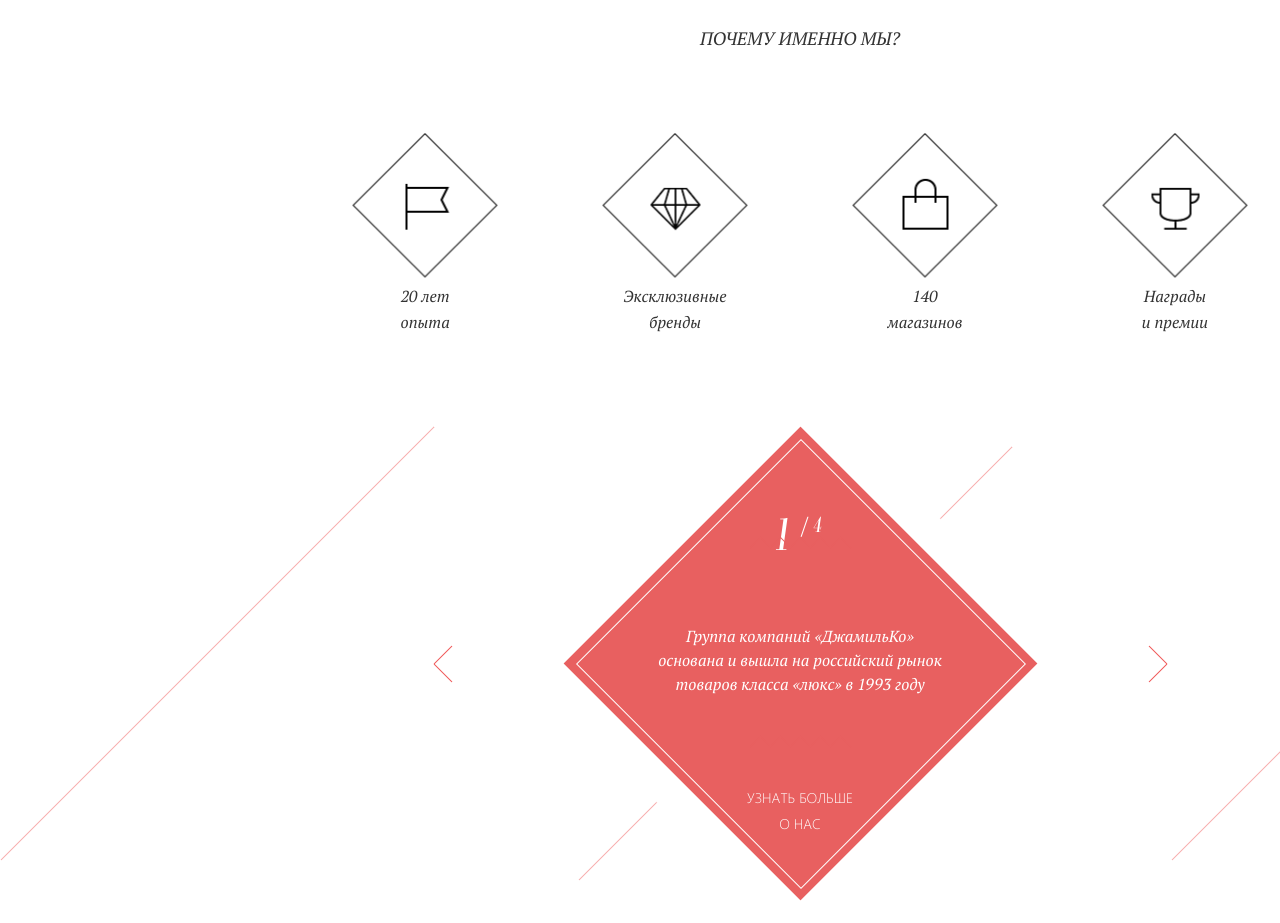
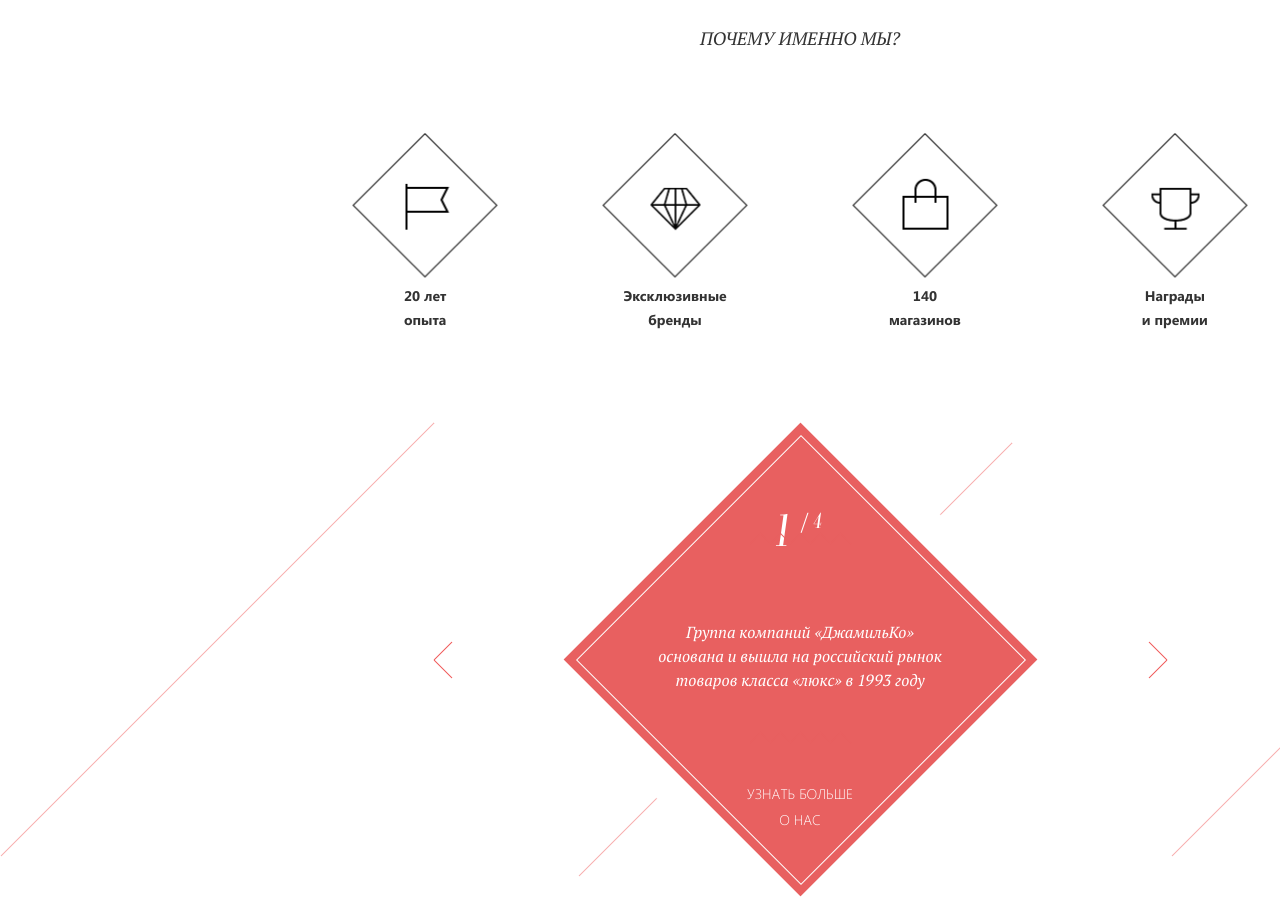
Before and after one commit to alidzen/djamilko, a plain HTML site: page index.html in a window 1280 px wide. Shown: the part 1080-2003 px from the top of the page. Drawn offline with Linux system fonts and the light colour scheme.

Commit message:
Edit font

```diff
--- a/sass/layout/_main.scss
+++ b/sass/layout/_main.scss
@@ -129,6 +129,7 @@
   h2 { margin-top: 71px; }
   .features-l {
     margin: 70px auto 0;
+    font: bold normal 14px/24px $font-strong;
     li {
       position: relative;
       display: inline-block;
```
Also changed, not shown: css/style.css.
